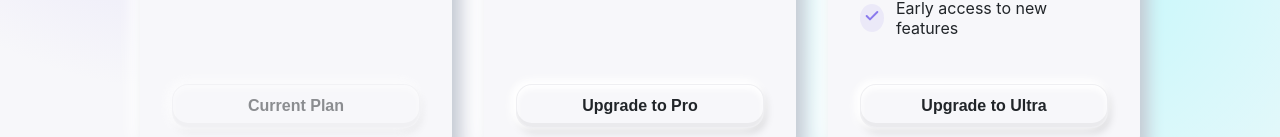
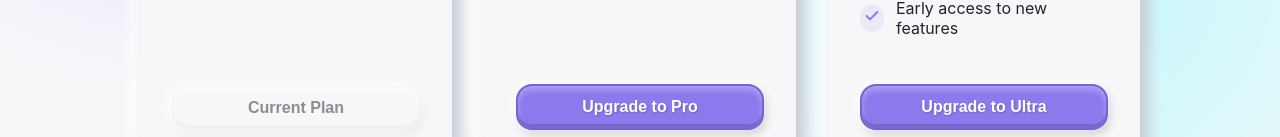
Before and after one commit to EliasMartiniuc/EMclipper, a React (Vite) app in the folder frontend/: page /subscription in a window 1280 px wide. Shown: the part 663-800 px from the top of the page. Built offline with nearby package versions, Linux system fonts and the light colour scheme; no server answers.

Commit message:
style: add hover popup to subscription cards and make buttons primary purple

```diff
--- a/frontend/src/index.css
+++ b/frontend/src/index.css
@@ -248,6 +248,15 @@ h1, h2, h3, h4 {
   background-size: 200% 200%;
 }
 
+.sub-card {
+  transition: all 0.3s cubic-bezier(0.2, 0.8, 0.2, 1);
+}
+.sub-card:hover {
+  transform: translateY(-8px);
+  box-shadow: 0 20px 40px rgba(138,122,237,0.15), var(--neu-shadow);
+  border-color: rgba(138,122,237,0.3);
+}
+
 @keyframes bgPan {
   0% { background-position: 0% 50%; }
   100% { background-position: 100% 50%; }
--- a/frontend/src/pages/Subscription.jsx
+++ b/frontend/src/pages/Subscription.jsx
@@ -164,13 +164,11 @@ export default function Subscription() {
           const PlanIcon = plan.icon;
 
           return (
-            <div key={plan.name} className="neu-card" style={{
+            <div key={plan.name} className="neu-card sub-card" style={{
               position: 'relative',
-              transform: plan.highlighted ? 'scale(1.03)' : 'none',
-              zIndex: plan.highlighted ? 10 : 1,
-              boxShadow: plan.highlighted ? '0 0 30px rgba(138,122,237,0.3), var(--neu-shadow)' : 'var(--neu-shadow)',
               display: 'flex',
               flexDirection: 'column',
+              height: '100%',
             }}>
               {plan.highlighted && (
                 <div style={{
@@ -216,7 +214,7 @@ export default function Subscription() {
                 </button>
               ) : (
                 <button
-                  className={plan.highlighted ? 'neu-btn-primary' : 'neu-btn'}
+                  className="neu-btn-primary"
                   style={{ width: '100%' }}
                   onClick={() => handleCheckout(plan.tier)}
                   disabled={loading !== null}
```
